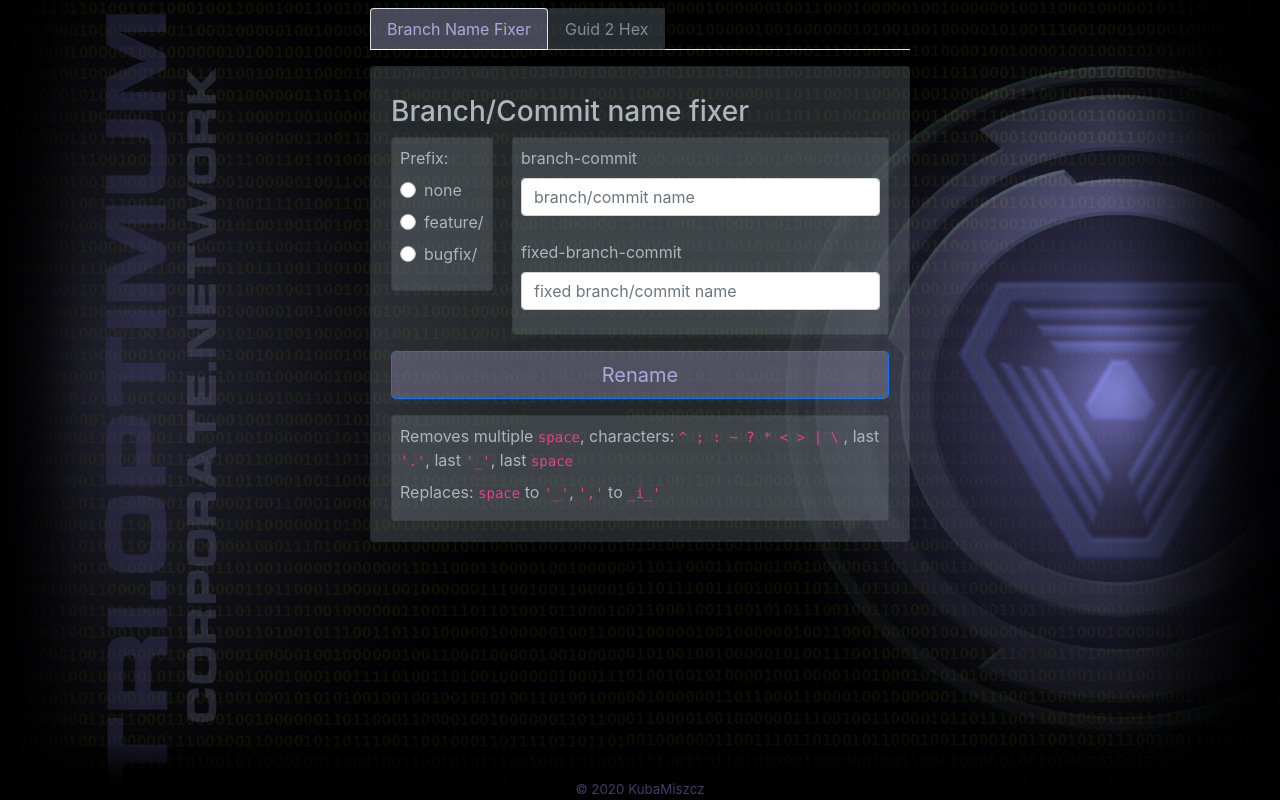
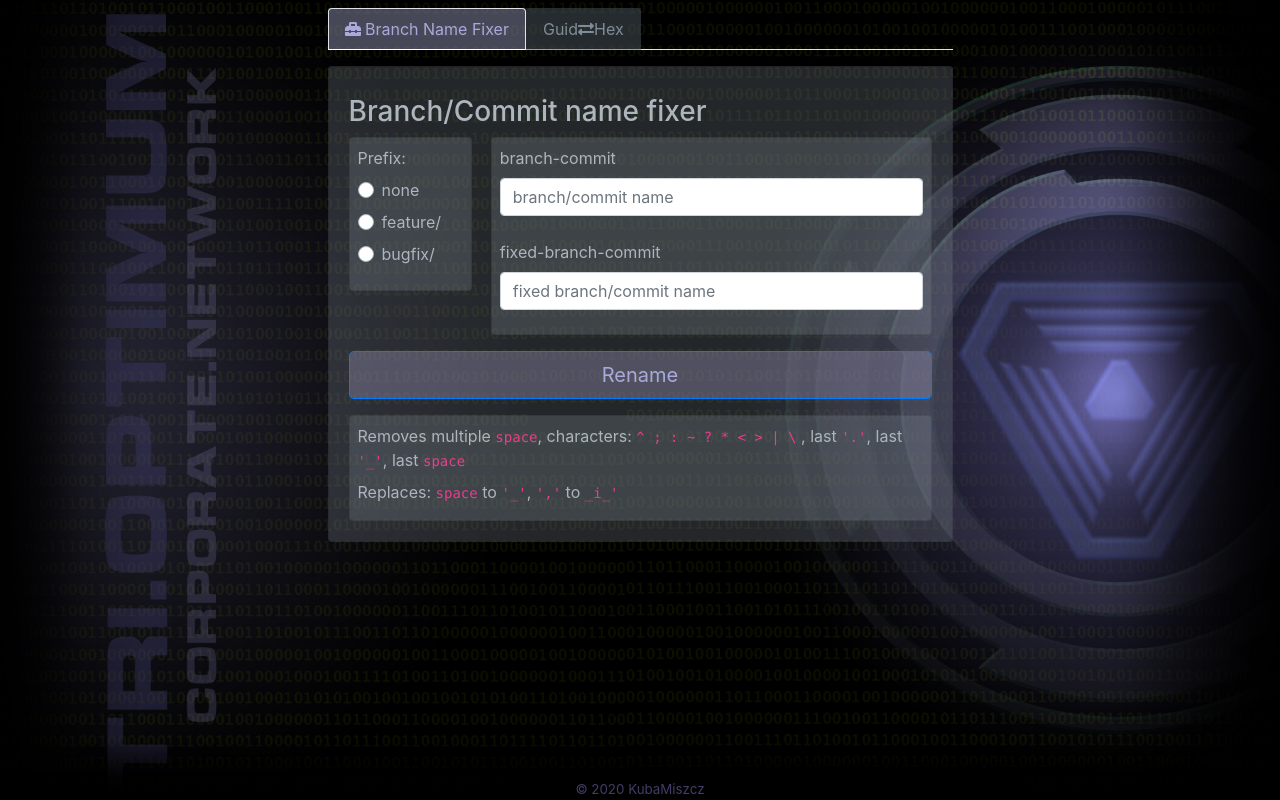
Before and after one commit to KubaMiszcz/KMDevTools, an Angular app: page / in a window 1280 px wide. Built offline with nearby package versions, Linux system fonts and the light colour scheme.

Commit message:
some changes

```diff
--- a/src/app/app.component.html
+++ b/src/app/app.component.html
@@ -1,4 +1,4 @@
-<div class="container">
+<div class="">
   <div class="row mt-2">
     <div class="col-3"></div>
 
@@ -6,12 +6,13 @@
 
       <ul class="nav nav-tabs" id="myTab" role="tablist">
         <li class="nav-item">
-          <a class="nav-link active" id="home-tab" data-toggle="tab" href="#BranchNameFixer" role="tab" aria-controls="home"
-            aria-selected="true">Branch Name Fixer</a>
+          <a class="nav-link active" id="home-tab" data-toggle="tab" href="#BranchNameFixer" role="tab" aria-controls="home" aria-selected="true">
+            <i class="fas fa-toolbox    "></i>
+            Branch Name Fixer</a>
         </li>
         <li class="nav-item">
-          <a class="nav-link" id="profile-tab" data-toggle="tab" href="#Guid2Hex" role="tab" aria-controls="profile" aria-selected="false">Guid 2
-            Hex</a>
+          <a class="nav-link" id="profile-tab" data-toggle="tab" href="#Guid2Hex" role="tab" aria-controls="profile" aria-selected="false">
+            Guid<i class="fas fa-exchange-alt"></i>Hex</a>
         </li>
       </ul>
       <div class="tab-content" id="myTabContent">
--- a/src/app/app.module.ts
+++ b/src/app/app.module.ts
@@ -2,7 +2,6 @@ import { SharedModule } from './shared/shared.module';
 import { GuidToHexModule } from './guid-to-hex/guid-to-hex.module';
 import { BrowserModule } from '@angular/platform-browser';
 import { NgModule } from '@angular/core';
-import { FormsModule, ReactiveFormsModule } from '@angular/forms';
 
 import { AppRoutingModule } from './app-routing.module';
 import { AppComponent } from './app.component';
@@ -15,8 +14,6 @@ import { BranchNameFixerModule } from './branch-name-fixer-module/branch-name-fi
   imports: [
     BrowserModule,
     AppRoutingModule,
-    FormsModule,
-    ReactiveFormsModule,
     SharedModule,
     BranchNameFixerModule,
     GuidToHexModule
--- a/src/app/guid-to-hex/guid-to-hex.module.ts
+++ b/src/app/guid-to-hex/guid-to-hex.module.ts
@@ -1,3 +1,4 @@
+import { SharedModule } from './../shared/shared.module';
 import { NgModule } from '@angular/core';
 import { CommonModule } from '@angular/common';
 import { GuidToHexComponent } from './guid-to-hex/guid-to-hex.component';
@@ -11,6 +12,7 @@ import { FormsModule, ReactiveFormsModule } from '@angular/forms';
     CommonModule,
     FormsModule,
     ReactiveFormsModule,
+    SharedModule
   ],
   exports: [
     GuidToHexComponent
--- a/src/app/guid-to-hex/guid-to-hex/guid-to-hex.component.html
+++ b/src/app/guid-to-hex/guid-to-hex/guid-to-hex.component.html
@@ -14,7 +14,7 @@
         <div class="input-group mb-3">
           <div class="input-group-prepend">
             <button class="btn btn-outline-secondary" type="button" id="button-addon1" (click)="guidToHex(guid)">
-              <i class="fas fa-sync-alt"></i>
+              <i class="fas fa-exchange-alt"></i>
             </button>
             <button class="btn btn-outline-secondary" type="button" id="button-addon1" (click)="copyInputMessageToClipboard(guidInput)">
               <i class="fas fa-copy"></i>
@@ -26,7 +26,7 @@
 
           <div class="input-group-append">
             <button class="btn btn-outline-secondary" type="button" id="button-addon1" (click)="guidToHex(guid)">
-              <i class="fas fa-sync-alt"></i>
+              <i class="fas fa-exchange-alt"></i>
             </button>
             <button class="btn btn-outline-secondary" type="button" id="button-addon1" (click)="copyInputMessageToClipboard(guidInput)">
               <i class="fa fa-copy    "> </i>
@@ -38,7 +38,7 @@
         <div class="input-group mb-3">
           <div class="input-group-prepend">
             <button class="btn btn-outline-secondary" type="button" id="button-addon1" (click)="hexToGuid(guid)">
-              <i class="fas fa-sync-alt"></i>
+              <i class="fas fa-exchange-alt"></i>
             </button>
             <button class="btn btn-outline-secondary" type="button" id="button-addon2" (click)="copyInputMessageToClipboard(hexInput)"> <i
                 class="fa fa-copy    "> </i></button>
@@ -49,7 +49,7 @@
 
           <div class="input-group-append">
             <button class="btn btn-outline-secondary" type="button" id="button-addon1" (click)="hexToGuid(guid)">
-              <i class="fas fa-sync-alt"></i>
+              <i class="fas fa-exchange-alt"></i>
             </button>
             <button class="btn btn-outline-secondary" type="button" id="button-addon2" (click)="copyInputMessageToClipboard(hexInput)"> <i
                 class="fa fa-copy    "> </i></button>
@@ -61,9 +61,12 @@
 
 
       <div class="col p-0 pt-3 d-flex">
-        <button type="submit" class="flex-fill btn btn-primary btn-lg " (click)="guidToHex(guid)">Guid2Hex</button>
-        <button type="submit" class="flex-fill btn btn-primary btn-lg ml-3" (click)="hexToGuid(hex)">Hex2Guid</button>
+        <button type="submit" class="flex-fill btn btn-primary btn-lg " (click)="guidToHex(guid)">Guid
+          <i class="fas fa-forward    "></i> Hex</button>
+        <button type="submit" class="flex-fill btn btn-primary btn-lg ml-3" (click)="hexToGuid(hex)">Hex
+          <i class="fas fa-forward    "></i> Guid</button>
       </div>
+
 
       <!-- <div class="col p-0 pt-3">
         <div class="card">
@@ -77,3 +80,15 @@
   </div>
 
 </div>
+
+<div *ngIf="showAlert" class="alert alert-info m-4" role="alert">
+  Converted! {{fullAuto?'And copied to clipboard':''}}
+</div>
+
+
+
+
+<!-- <ngb-toast *ngIf="showAlert" class="m-4" header="Converted! {{fullAuto?'And copied to clipboard':''}}" content="asdsad" [autohide]="true"
+  [delay]="3000">
+  (hide)="showAlert = false"
+</ngb-toast> -->
--- a/src/app/guid-to-hex/guid-to-hex/guid-to-hex.component.scss
+++ b/src/app/guid-to-hex/guid-to-hex/guid-to-hex.component.scss
@@ -1,6 +1,12 @@
 .card {
   background-color: #808b9847;
   color: #adb5bd;
+}
+
+.alert{
+  color: hsla(244, 36%, 67%, 1);
+  background-color: #7a7ac45e;
+  border: none;
 }
 
 .btn {
--- a/src/app/guid-to-hex/guid-to-hex/guid-to-hex.component.ts
+++ b/src/app/guid-to-hex/guid-to-hex/guid-to-hex.component.ts
@@ -23,12 +23,14 @@ export class GuidToHexComponent implements OnInit {
   hex: string; // = '0xd3fd354067184687956bc8618a26e335';
 
   fullAuto: boolean;
+  showAlert: boolean;
 
   constructor() { }
 
   ngOnInit(): void {
     this.guid = '{d3fd3540-6718-4687-956b-c8618a26e335}';
     this.fullAuto = true;
+    this.showAlert = false;
   }
 
   guidToHex(val: string) {
@@ -40,6 +42,10 @@ export class GuidToHexComponent implements OnInit {
         setTimeout(() => {
           this.copyInputMessageToClipboard(this.hexInput.nativeElement);
           console.warn(this.hexInput.nativeElement);
+          this.showAlert = true;
+          setTimeout(() => {
+            this.showAlert = false;
+          }, 3000);
         }, 10);
       }
     }
```
Also changed, not shown: src/app/shared/shared.module.ts (+10 -2 lines), 1 other file (tests, documents, lock files or other folders).
